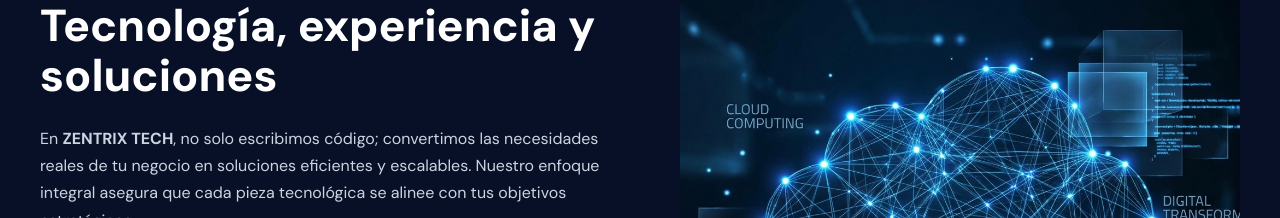
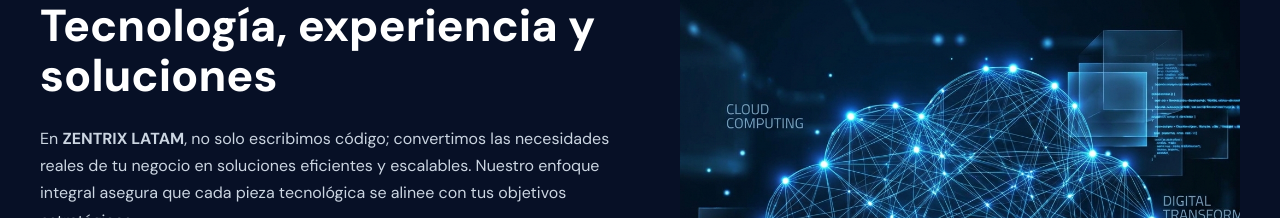
Before and after one commit to reponovatronic/ZentrixWeb, a React (Vite) app in the folder apps/landing_partners/: page / in a window 1280 px wide. Shown: the part 843-1061 px from the top of the page. Built offline with nearby package versions, Linux system fonts and the light colour scheme.

Commit message:
quitar tech

```diff
--- a/apps/landing_partners/src/presentation/components/landing/landing_footer.tsx
+++ b/apps/landing_partners/src/presentation/components/landing/landing_footer.tsx
@@ -27,7 +27,7 @@ export function LandingFooter() {
         {/* COPYRIGHT */}
         <div className="hb-footer-copyright">
           <p>
-            © 2026 ZENTRIX TECH E.I.R.L. Lima, Perú. All rights reserved.
+            © 2026 ZENTRIX LATAM E.I.R.L. Lima, Perú. All rights reserved.
           </p>
         </div>
 
--- a/apps/landing_partners/src/presentation/components/landing/landing_how_it_works.tsx
+++ b/apps/landing_partners/src/presentation/components/landing/landing_how_it_works.tsx
@@ -81,7 +81,7 @@ export function LandingHowItWorks() {
             </h2>
 
             <p className="tech-desc">
-              En <strong>ZENTRIX TECH</strong>, no solo escribimos código;
+              En <strong>ZENTRIX LATAM</strong>, no solo escribimos código;
               convertimos las necesidades reales de tu negocio en soluciones
               eficientes y escalables. Nuestro enfoque integral asegura que
               cada pieza tecnológica se alinee con tus objetivos estratégicos.
```
